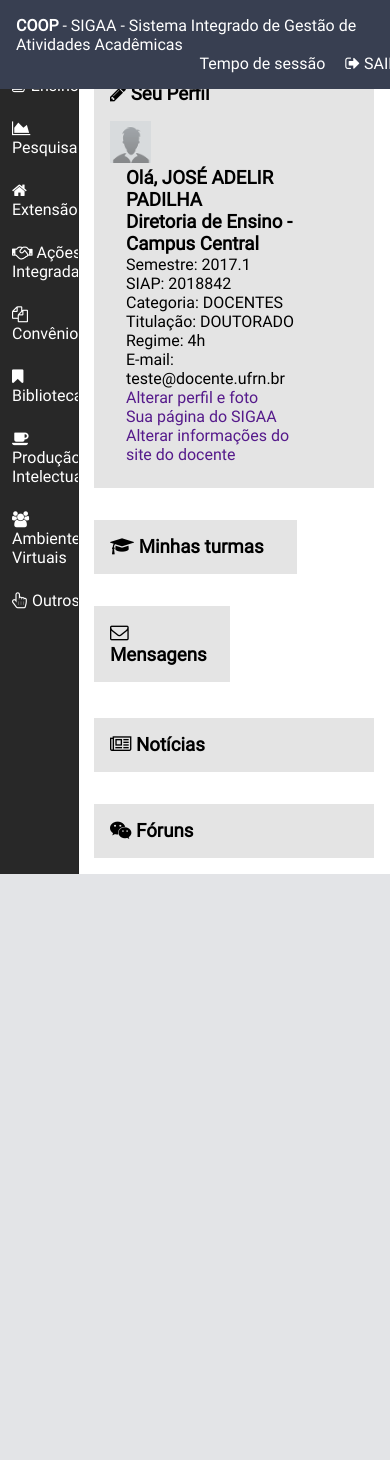
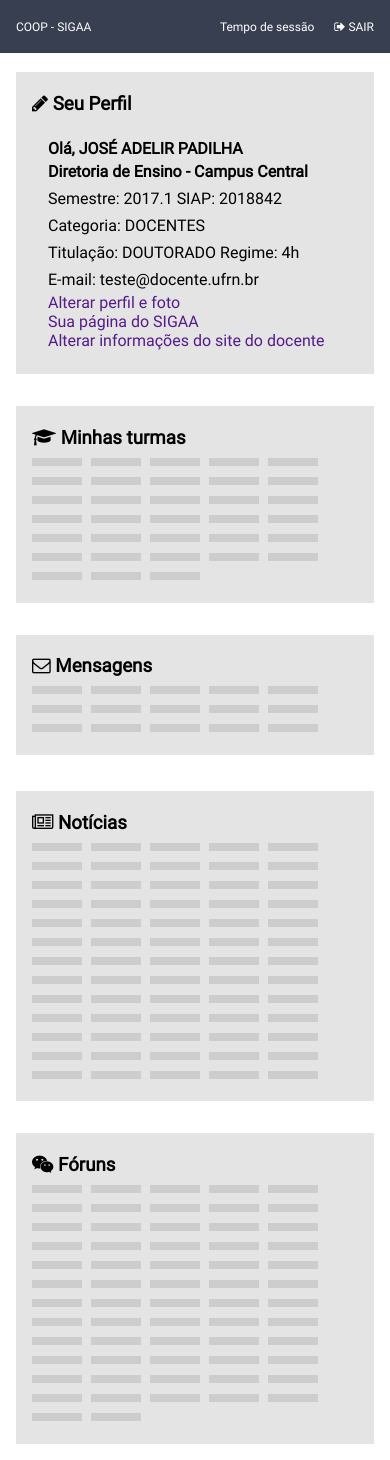
Before and after one commit to hayssac/proposta2, a PHP site: page /index.html in a window 390 px wide. Before the commit the page ends 874 px from the top, so only its background shows below. Run offline with PHP 8.4, Linux system fonts and the light colour scheme.

Commit message:
Barra de navegação e grid responsivo  de conteúdo finalizados, mock de conteúdo

```diff
--- a/css/responsive-style.css
+++ b/css/responsive-style.css
@@ -0,0 +1,22 @@
+@media (max-width: 768px) {
+	[class*="col-"] {
+		width: 100%;
+	}
+	#navegacao span,
+	#navegacao ul li {
+		font-size: 0.75em;
+	}
+	#sigla {
+		display: none;
+	}
+	#barra_lateral {
+		display: none;
+	}
+	#s_conteudo {
+		width: 100%;
+	}
+	#foto-perfil {
+		display: none;
+	}
+
+}
--- a/css/style.css
+++ b/css/style.css
@@ -5,7 +5,6 @@ rgba(60, 79, 118, 1)
 rgba(209, 190, 176, 1)
 rgba(171, 159, 157, 1)
 */
-
 @font-face {
 	font-family: Roboto;
 	src: url(../fonts/Roboto-Regular.ttf);
@@ -16,7 +15,10 @@ body {
 	font-family: Roboto, sans-serif;
 }
 h1, h2, h3, h4, h5, h6, p {
-	margin: 0;
+	margin: 0.25em 0;
+}
+p {
+	display: inline-block
 }
 a {
 	text-decoration: none;
@@ -28,27 +30,64 @@ a {
 	width: 100%;
 	display: inline-block;
 }
-.col-1 {width: 8.33%; float: left;}
-.col-2 {width: 16.66%; float: left;}
-.col-3 {width: 25%; float: left;}
-.col-4 {width: 33.33%; float: left;}
-.col-5 {width: 41.66%; float: left;}
-.col-6 {width: 44%; float: left;}
-.col-7 {width: 58.33%; float: left;}
-.col-8 {width: 54.66%; float: left;}
-.col-9 {width: 75%; float: left;}
-.col-10 {width: 80.33%; float: left;}
-.col-11 {width: 91.66%; float: left;}
-.col-12 {width: 100%; }
+.col-1 {
+	width: 8.33%;
+	float: left;
+}
+.col-2 {
+	width: 16.66%;
+	float: left;
+}
+.col-3 {
+	width: 25%;
+	float: left;
+}
+.col-4 {
+	width: 33.33%;
+	float: left;
+}
+.col-5 {
+	width: 41.66%;
+	float: left;
+}
+.col-6 {
+	width: 44%;
+	float: left;
+}
+.col-7 {
+	width: 58.33%;
+	float: left;
+}
+.col-8 {
+	width: 66.66%;
+	float: left;
+}
+.col-9 {
+	width: 75%;
+	float: left;
+}
+.col-10 {
+	width: 83.33%;
+	float: left;
+}
+.col-11 {
+	width: 91.66%;
+	float: left;
+}
+.col-12 {
+	width: 100%;
+}
 .img-responsiva {
 	width: 100%;
 }
 #topo {
-	padding: 1em;
 	background-color: rgba(56, 63, 81, 1);
     position: fixed;
-    width: 98%;
+    width: 100%;
     z-index: 999;
+}
+#navegacao {
+    margin: 1em;
 }
 .itens {
 	float: right;
@@ -62,7 +101,7 @@ a {
 	height: 100vh;
 }
 #barra_lateral {
-	width: 20%;
+	width: 25%;
 	height: 100%;
 	padding-top: 4em;
 	overflow: auto;
@@ -79,37 +118,46 @@ a {
 	margin: 0;
 }
 #barra_lateral ul li {
-	width: 100%;
 	padding: 0.75em 0em 0.75em 0.75em;
 }
 #barra_lateral ul li:hover {
 	background-color: rgba(0,0,0,0.1);
 }
 #s_conteudo {
-    width: 80%;
+    width: 75%;
     float: right;
-    margin-top: 3.2em;
-    overflow: auto;
+    margin-top: 3.5em;
 }
 #perfil, #turmas, #mensagens, #noticias, #forum {
 	background-color: rgba(228, 228, 228, 1);
 	padding: 1em;
 	margin: 1em;
 }
-#perfil ul {
+#info_perfil {
+	padding: 0 1em;
+}
+#info_perfil ul {
     width: 100%;
 	list-style: none;
 	display: inline-block;
 	padding: 0;
 	margin: 0;
 }
-#perfil ul li {
+#info_perfil ul li {
 	float: left;
 	padding-right: 1em;
 }
 #perfil .linha {
 	padding-top: 1em;
 }
-#perfil .linha .col-10 {
-	padding-left: 1em
+b {
+	display: -moz-inline-stack;
+     display: inline-block;
+    vertical-align: middle;
+    zoom: 1;
+    background: rgba(0, 0, 0, 0.1);
+    width: 3.125em;
+    height: 0.5em;
+    margin-right: 0.3125em;
+    margin-bottom: 0.3125em;
 }
--- a/index.html
+++ b/index.html
@@ -14,10 +14,12 @@
 	</head>
 	<body>
 		<header id="topo">
+			<div class="linha">
+				<div class="col-12">
 					<nav id="navegacao">
 						<a class="letra-cor-branca" href="">
 							<span>
-						<b>COOP</b> - SIGAA - Sistema Integrado de Gestão de Atividades Acadêmicas
+								<p>COOP - SIGAA</p><p id="sigla">- Sistema Integrado de Gestão de Atividades Acadêmicas</p>
 							</span>
 						</a>
 						<ul class="itens letra-cor-branca">
@@ -25,6 +27,8 @@
 							<li><a><i class="fa fa-sign-out"></i> SAIR</a></li>
 						</ul>
 					</nav>
+				</div>
+			</div>
 		</header>
 		<div id="dashboard">
 			<nav id="barra_lateral">
@@ -46,11 +50,14 @@
 						<h1><i class="fa fa-pencil"></i> Seu Perfil</h1>
 						<div class="linha">
 							<div class="col-2">
+								<section id="foto-perfil">
 									<img src="img/default_avatar_large.png" class="img-responsiva" alt="Imagem do perfil" />
+								</section>
 							</div>
 							<div class="col-10">
+								<section id="info_perfil">
 									<h1>Olá, JOSÉ ADELIR PADILHA</h1>
-								<h3>Diretoria de Ensino - Campus Central</h3>
+									<h4>Diretoria de Ensino - Campus Central</h4>
 									<p>Semestre: 2017.1</p>
 									<p>SIAP: 2018842</p>
 									<p>Categoria: DOCENTES</p>
@@ -62,32 +69,216 @@
 										<li><a href="">Sua página do SIGAA</a></li>
 										<li><a href="">Alterar informações do site do docente</a></li>
 									</ul>
+								</section>
 							</div>
 						</div>
 					</section>
 				</div>
 				<div class="linha">
-					<section id="turmas" class="col-8">
+					<div class="col-8">
+						<section id="turmas">
 							<h1><i class="fa fa-graduation-cap"></i> Minhas turmas</h1>
-					</section>
-					<section id="mensagens" class="col-4">
-						<h1><i class="fa fa-envelope-o"></i> Mensagens</h1>
+							<b></b>
+							<b></b>
+							<b></b>
+							<b></b>
+							<b></b>
+							<b></b>
+							<b></b>
+							<b></b>
+							<b></b>
+							<b></b>
+							<b></b>
+							<b></b>
+							<b></b>
+							<b></b>
+							<b></b>
+							<b></b>
+							<b></b>
+							<b></b>
+							<b></b>
+							<b></b>
+							<b></b>
+							<b></b>
+							<b></b>
+							<b></b>
+							<b></b>
+							<b></b>
+							<b></b>
+							<b></b>
+							<b></b>
+							<b></b>
+							<b></b>
+							<b></b>
+							<b></b>
+
 						</section>
 					</div>
+					<div class="col-4">
+						<section id="mensagens">
+							<h1><i class="fa fa-envelope-o"></i> Mensagens</h1>
+							<b></b>
+							<b></b>
+							<b></b>
+							<b></b>
+							<b></b>
+							<b></b>
+							<b></b>
+							<b></b>
+							<b></b>
+							<b></b>
+							<b></b>
+							<b></b>
+							<b></b>
+							<b></b>
+							<b></b>
+						</section>
+					</div>
+				</div>
 				<div class="linha">
+					<div class="col-12">
 						<section id="noticias">
 							<h1><i class="fa fa-newspaper-o"></i> Notícias</h1>
+							<b></b>
+							<b></b>
+							<b></b>
+							<b></b>
+							<b></b>
+							<b></b>
+							<b></b>
+							<b></b>
+							<b></b>
+							<b></b>
+							<b></b>
+							<b></b>
+							<b></b>
+							<b></b>
+							<b></b>
+							<b></b>
+							<b></b>
+							<b></b>
+							<b></b>
+							<b></b>
+							<b></b>
+							<b></b>
+							<b></b>
+							<b></b>
+							<b></b>
+							<b></b>
+							<b></b>
+							<b></b>
+							<b></b>
+							<b></b>
+							<b></b>
+							<b></b>
+							<b></b>
+							<b></b>
+							<b></b>
+							<b></b>
+							<b></b>
+							<b></b>
+							<b></b>
+							<b></b>
+							<b></b>
+							<b></b>
+							<b></b>
+							<b></b>
+							<b></b>
+							<b></b>
+							<b></b>
+							<b></b>
+							<b></b>
+							<b></b>
+							<b></b>
+							<b></b>
+							<b></b>
+							<b></b>
+							<b></b>
+							<b></b>
+							<b></b>
+							<b></b>
+							<b></b>
+							<b></b>
+							<b></b>
+							<b></b>
+							<b></b>
+							<b></b>
+							<b></b>
 						</section>
 					</div>
+				</div>
 				<div class="linha">
+					<div class="col-12">
 						<section id="forum">
 							<h1><i class="fa fa-wechat"></i> Fóruns</h1>
+							<b></b>
+							<b></b>
+							<b></b>
+							<b></b>
+							<b></b>
+							<b></b>
+							<b></b>
+							<b></b>
+							<b></b>
+							<b></b>
+							<b></b>
+							<b></b>
+							<b></b>
+							<b></b>
+							<b></b>
+							<b></b>
+							<b></b>
+							<b></b>
+							<b></b>
+							<b></b>
+							<b></b>
+							<b></b>
+							<b></b>
+							<b></b>
+							<b></b>
+							<b></b>
+							<b></b>
+							<b></b>
+							<b></b>
+							<b></b>
+							<b></b>
+							<b></b>
+							<b></b>
+							<b></b>
+							<b></b>
+							<b></b>
+							<b></b>
+							<b></b>
+							<b></b>
+							<b></b>
+							<b></b>
+							<b></b>
+							<b></b>
+							<b></b>
+							<b></b>
+							<b></b>
+							<b></b>
+							<b></b>
+							<b></b>
+							<b></b>
+							<b></b>
+							<b></b>
+							<b></b>
+							<b></b>
+							<b></b>
+							<b></b>
+							<b></b>
+							<b></b>
+							<b></b>
+							<b></b>
+							<b></b>
+							<b></b>
 						</section>
+					</div>
 				</div>
 			</section>
 		</div>
 
 	</body>
 	<script type="text/javascript" src="js/main.js"></script>
-	<script type="text/javascript" src="js/script-map.js"></script>
 </html>
```
Lines whose indentation alone changed are shown as unchanged.
